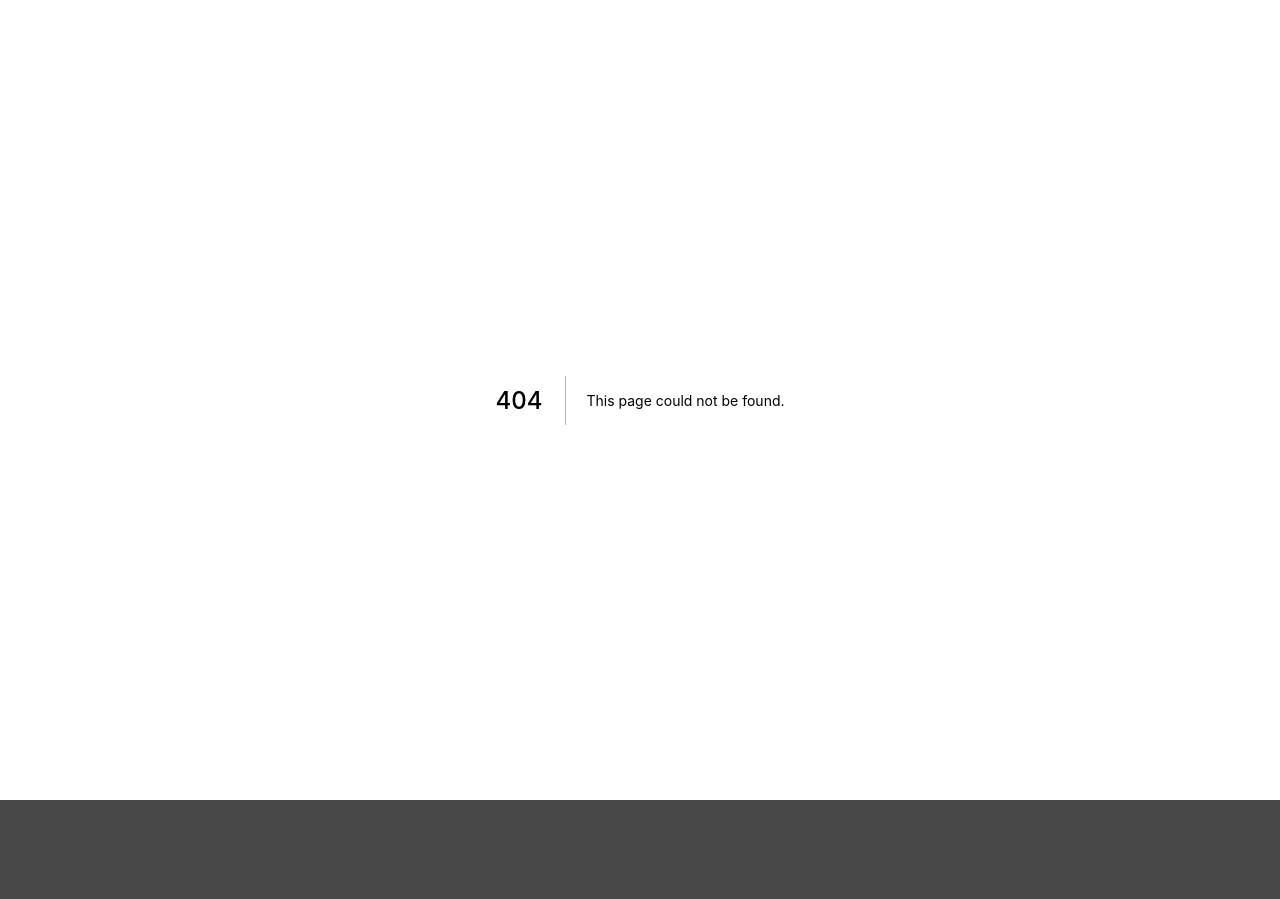
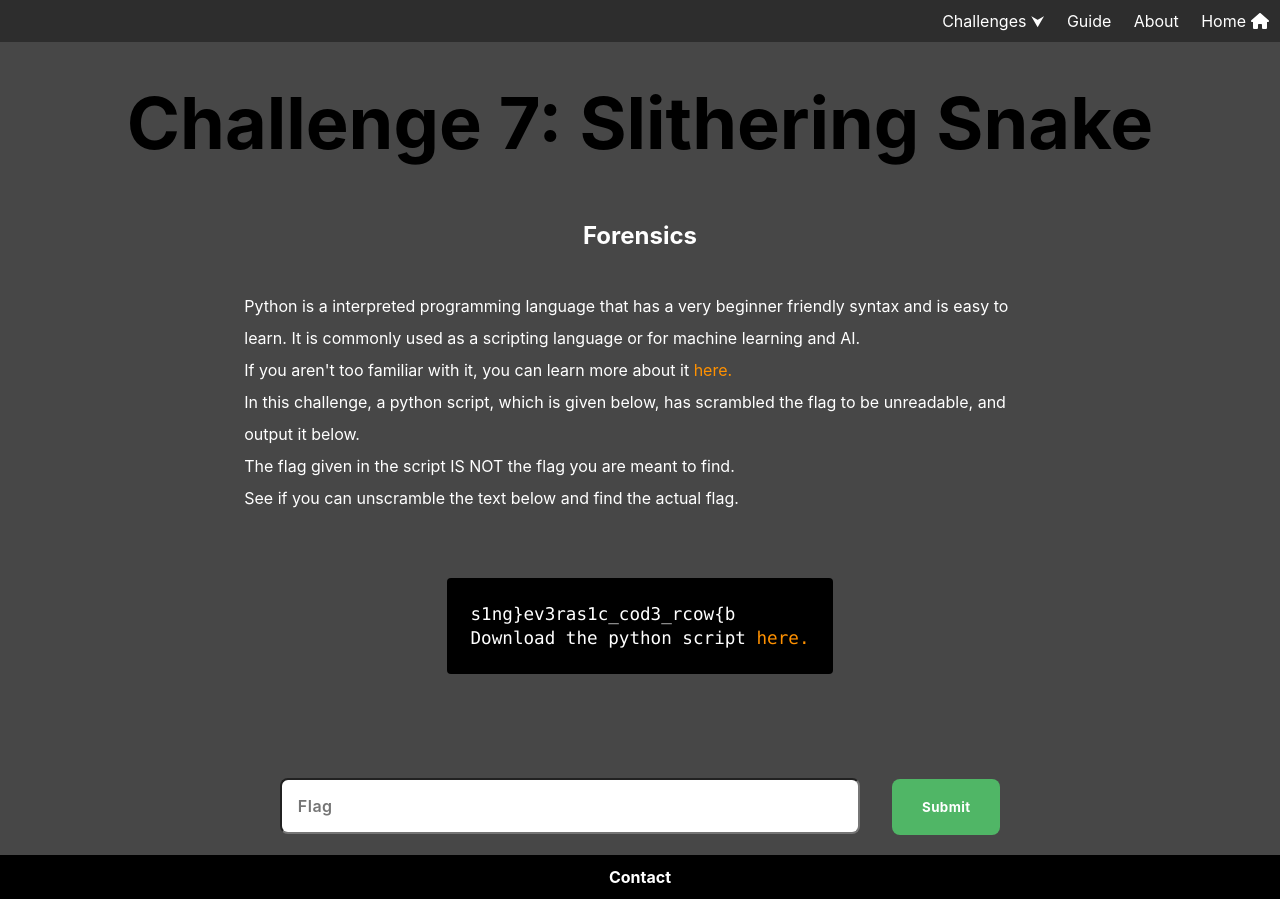
Before and after one commit to alexgeethob/cycow-weekly, a Next.js app: page /challenges/chal7 in a window 1280 px wide. Before the commit this address had no page. Before the commit the page ends 800 px from the top, so only its background shows below. Built offline with nearby package versions, Linux system fonts and the light colour scheme; no server answers.

Commit message:
week 7 challenge

```diff
--- /dev/null
+++ b/pages/challenges/chal7.js
@@ -0,0 +1,53 @@
+import Head from "next/head";
+import styles from "/styles/Chal.module.css";
+import { FlagForm } from "/components/chal_components";
+import { Nav, Footer, ExtLink } from "/components/main_components";
+
+export default function Chal7(props) {
+  return (
+    <div className={styles.container}>
+      <Head>
+        <title>Challenge 7: Slithering Snake</title>
+        <meta name="description" content="Not sponsored (yet)" />
+        <link rel="icon" href="/favicon.ico" />
+      </Head>
+
+      <main className={styles.main}>
+        <Nav></Nav>
+        <h1 className={styles.title}>Challenge 7: Slithering Snake</h1>
+        <h2 className={styles.category}>Forensics</h2>
+        <p className={styles.body}>
+          Python is a interpreted programming language that has a very beginner
+          friendly syntax and is easy to learn. It is commonly used as a
+          scripting language or for machine learning and AI.
+          <br />
+          If you aren&apos;t too familiar with it, you can learn more about it{" "}
+          <ExtLink href="https://en.wikipedia.org/wiki/Python_(programming_language)">
+            here.
+          </ExtLink>
+          <br />
+          In this challenge, a python script, which is given below, has
+          scrambled the flag to be unreadable, and output it below.
+          <br />
+          The flag given in the script IS NOT the flag you are meant to find.
+          <br />
+          See if you can unscramble the text below and find the actual flag.
+        </p>
+        <code className={styles.code}>
+          s1ng{"}"}ev3ras1c_cod3_rcow{"{"}b
+          <br />
+          Download the python script{" "}
+          <a
+            href="/chal/slitheringsnakes.py"
+            className={styles.download}
+            download="slitheringsnakes.py"
+          >
+            here.
+          </a>
+        </code>
+        <FlagForm id={7}></FlagForm>
+      </main>
+      <Footer></Footer>
+    </div>
+  );
+}
--- a/pages/challenges/index.js
+++ b/pages/challenges/index.js
@@ -52,6 +52,9 @@ export default function ChalHome() {
           <li>
             <Link href="/challenges/chal6">Challenge 6: Logging Lookup</Link>
           </li>
+          <li>
+            <Link href="/challenges/chal7">Challenge 7: Slithering Snake</Link>
+          </li>
         </ul>
       </main>
       <Footer></Footer>
```
Also changed, not shown: 1 other file (tests, documents, lock files or other folders).
